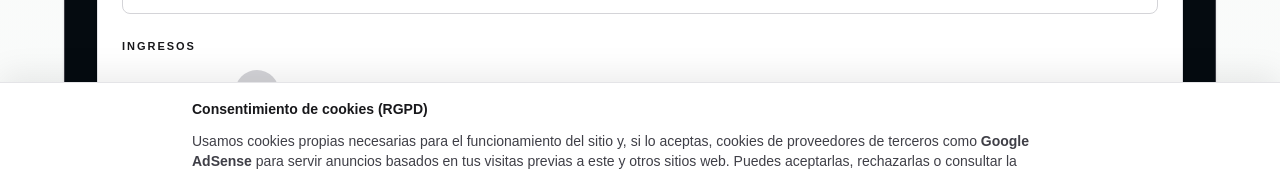
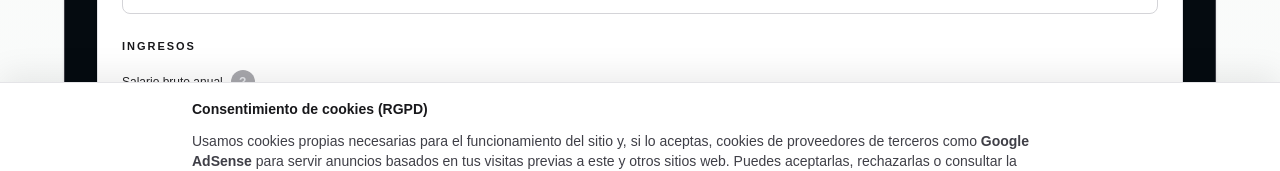
Before and after one commit to Rubenmm7/calculadora_sueldo, a Next.js app: page / in a window 1280 px wide. Shown: the part 511-682 px from the top of the page. Built offline with nearby package versions, Linux system fonts and the light colour scheme.

Commit message:
update circulos

```diff
--- a/src/components/Calculadora.tsx
+++ b/src/components/Calculadora.tsx
@@ -174,10 +174,10 @@ function Tooltip({ text }: { text: string }) {
         onMouseEnter={() => setShow(true)}
         onMouseLeave={() => setShow(false)}
         onClick={() => setShow(!show)}
-        className="ml-1 inline-flex min-h-[44px] min-w-[44px] items-center justify-center rounded-full bg-zinc-300 text-xs font-bold text-zinc-700 hover:bg-zinc-400 dark:bg-zinc-600 dark:text-zinc-200 dark:hover:bg-zinc-500"
+        className="w-6 h-6 flex items-center justify-center rounded-full bg-zinc-600/50 hover:bg-zinc-600 cursor-help transition-colors"
         aria-label="Información"
       >
-        ?
+        <span className="text-xs font-bold text-gray-200">?</span>
       </button>
       {show && (
         <div className="absolute bottom-full left-1/2 mb-2 w-48 -translate-x-1/2 transform rounded-lg bg-zinc-900 px-3 py-2 text-xs text-white shadow-lg dark:bg-zinc-100 dark:text-zinc-900 z-50">
```
